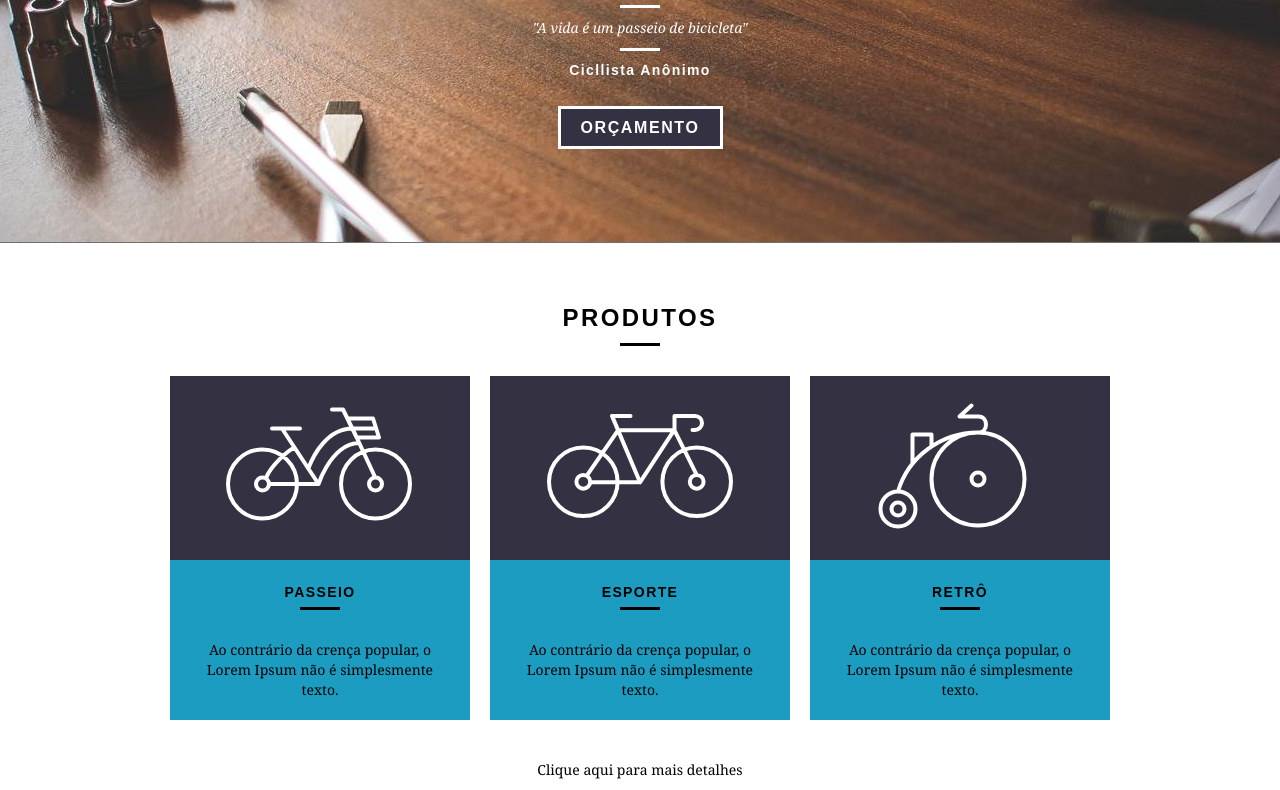
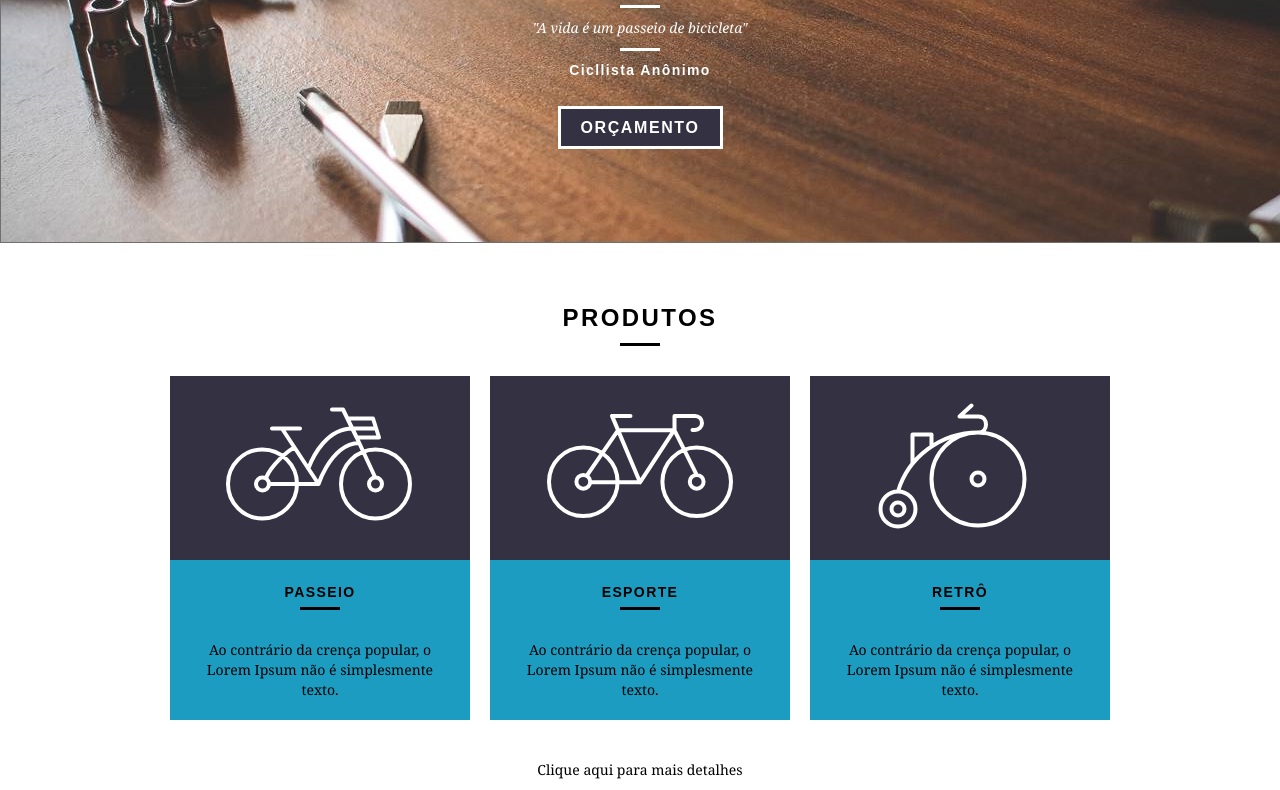
Before and after one commit to wendel-passos/BikeCraft, a plain HTML site: page index.html in a window 1280 px wide. Shown: the part 228-1018 px from the top of the page. Drawn offline with Linux system fonts and the light colour scheme.

Commit message:
Update style.css

```diff
--- a/Fonte/css/style.css
+++ b/Fonte/css/style.css
@@ -113,7 +113,7 @@ a.logo-ativo img {
 /* Introdução */
 .introducao {
   width: 100%;
-  background: url("../img/bg/bg-Intro.jpg") no-repeat center;
+  background: url("../img/bg/bg-Intro.jpg") no-repeat;
   background-size: cover;
   height: 380px;
   padding-top: 76px;
```
